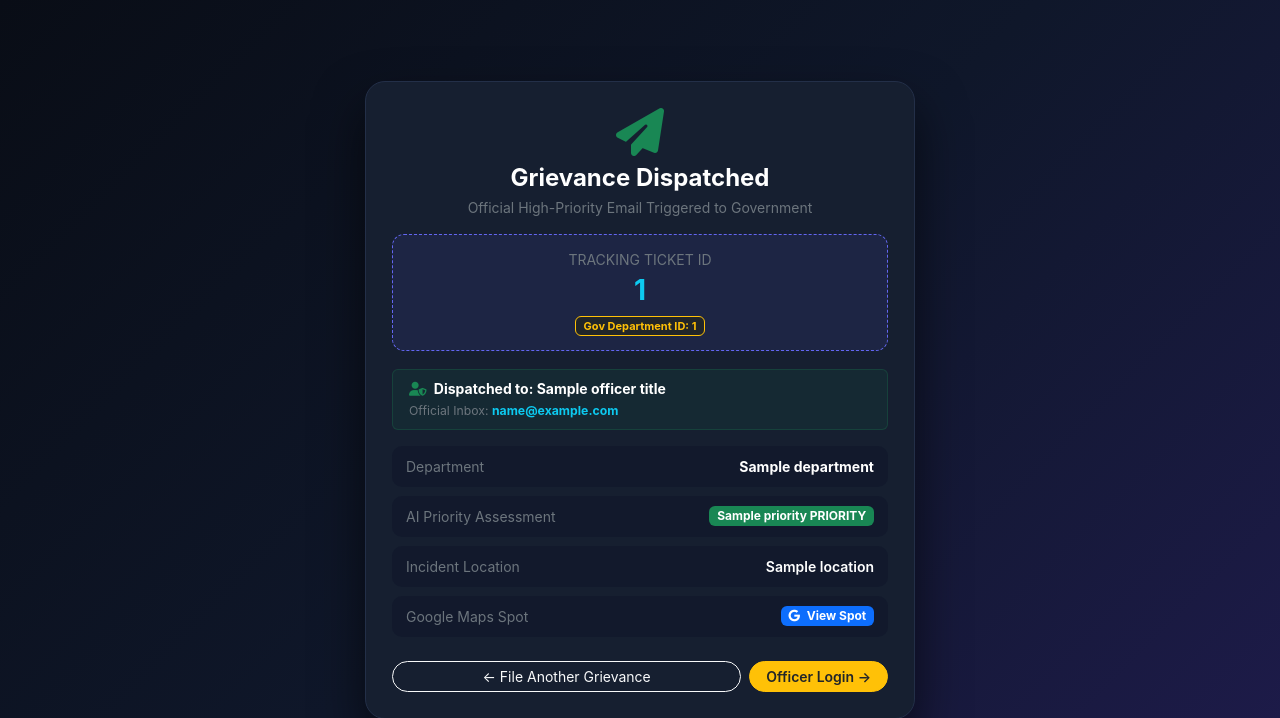
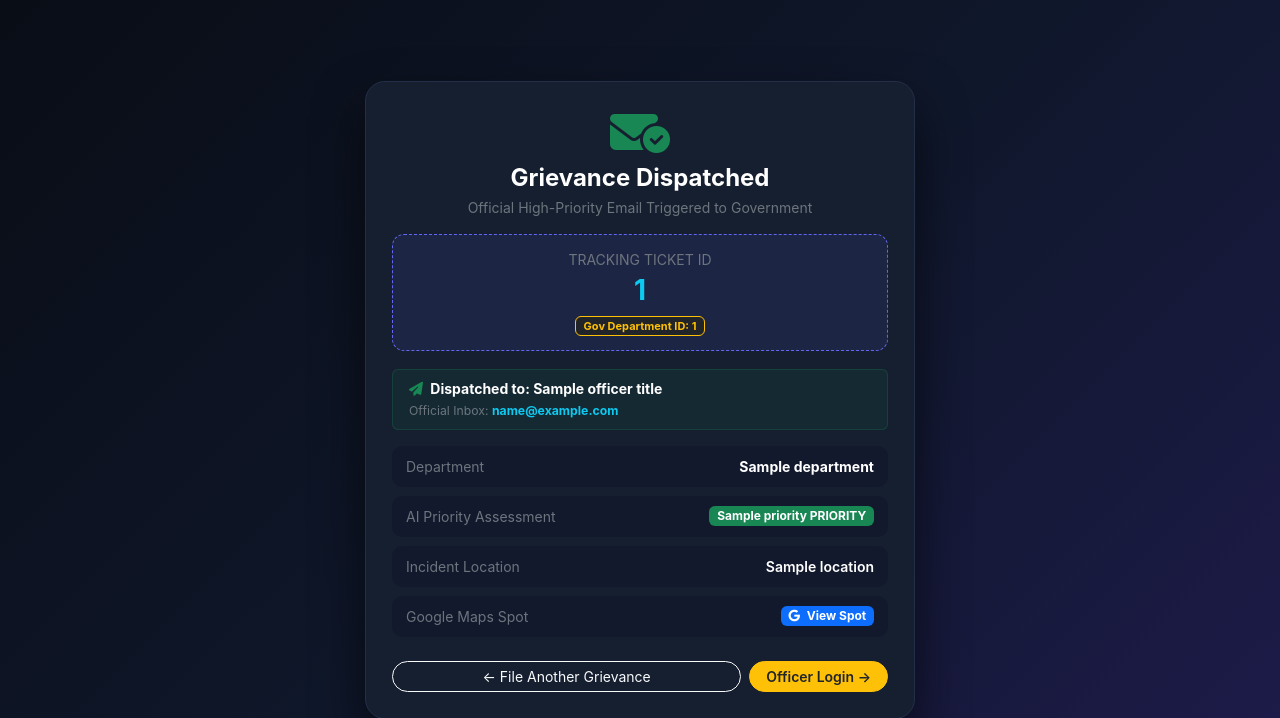
Before and after one commit to RohiVishwa/civic-ai-portal, a Flask app: template templates/dashboard.html in a window 1280 px wide. Shown: the top 718 px of the page. Run offline with Flask 3, Linux system fonts and the light colour scheme; the template is opened without the code that fills it: most values are stand-ins (such as "Sample title", 1, 10 or a date in 2020).

Commit message:
Update portal and push latest changes

```diff
--- a/templates/dashboard.html
+++ b/templates/dashboard.html
@@ -49,11 +49,12 @@
 
     <div class="docket-card">
         <div class="text-center mb-3">
-            <i class="fa-solid fa-paper-plane fa-3x text-success mb-2"></i>
+            <i class="fa-solid fa-envelope-circle-check fa-3x text-success mb-2"></i>
             <h4 class="fw-bold m-0 text-white">Grievance Dispatched</h4>
             <p class="text-secondary small mt-1">Official High-Priority Email Triggered to Government</p>
         </div>
 
+        <!-- Ticket ID -->
         <div class="ticket-banner">
             <span class="text-secondary small d-block text-uppercase">Tracking Ticket ID</span>
             <h3 class="fw-bold text-info m-0 mt-1">{{ ticket_id }}</h3>
@@ -62,9 +63,12 @@
             </span>
         </div>
 
+        <!-- Officer & Email Box -->
         <div class="alert alert-success bg-success bg-opacity-10 border-success border-opacity-25 py-2 small mb-3">
-            <div class="fw-bold text-white"><i class="fa-solid fa-user-shield text-success me-1"></i> Dispatched to: {{ officer_title if officer_title else 'Nodal Field Officer' }}</div>
-            <small class="text-secondary">Official Inbox: <strong class="text-info">{{ officer_email if officer_email else 'cmo.civic.escalation@gmail.com' }}</strong></small>
+            <div class="fw-bold text-white">
+                <i class="fa-solid fa-paper-plane text-success me-1"></i> Dispatched to: {{ officer_title }}
+            </div>
+            <small class="text-secondary">Official Inbox: <strong class="text-info">{{ officer_email }}</strong></small>
         </div>
 
         <div class="detail-row">
```
Also changed, not shown: civic_records.db, static/uploads/citizen_evidence/citizen_20260905145410_1000080892.png (added).
